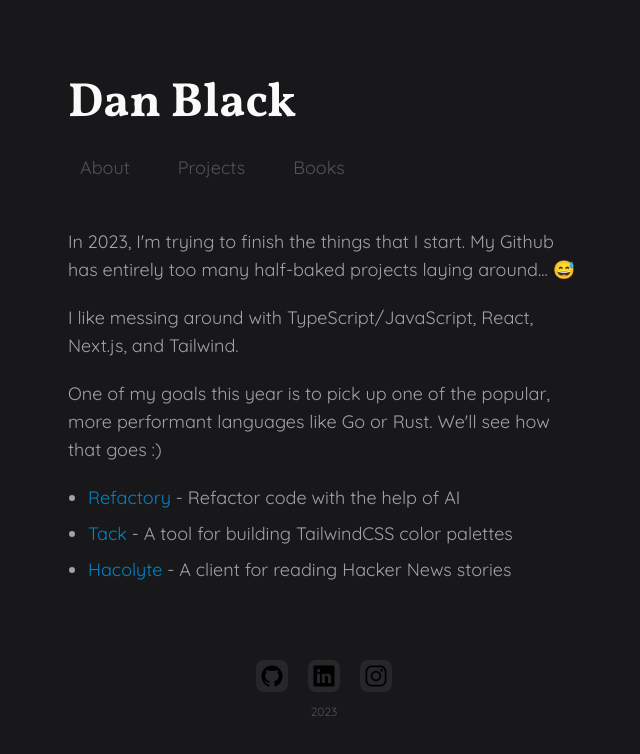
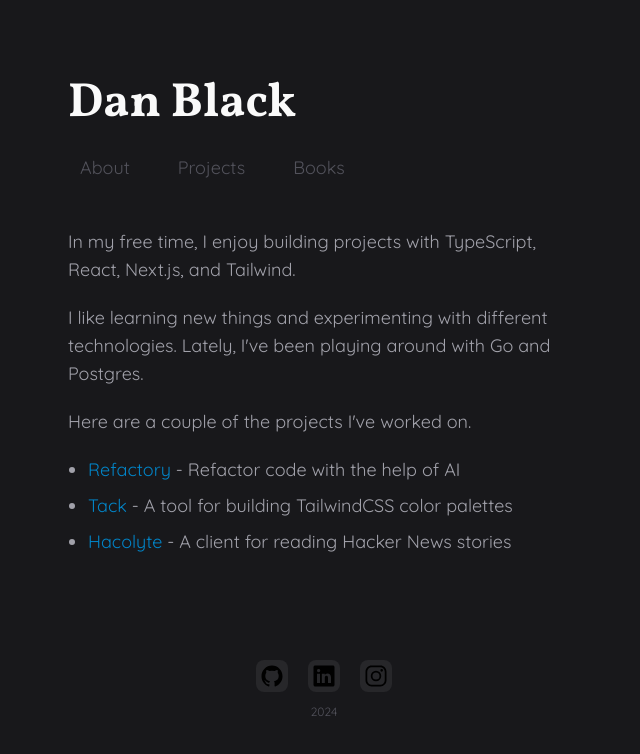
Before and after one commit to daniel-black/dbv3, a Next.js app: page /projects in a window 1280 px wide. Shown: the top 754 px of the page, without its empty margins (316-956 px from the left). Built offline with nearby package versions, Linux system fonts and the light colour scheme.

Commit message:
update site

```diff
--- a/app/Footer.tsx
+++ b/app/Footer.tsx
@@ -29,7 +29,7 @@ export default function Footer() {
           </a>
         ))}
       </div>
-      <div>{new Date().getFullYear()}</div>
+      <div>2024</div>
     </footer>
   );
 }
--- a/app/projects/page.tsx
+++ b/app/projects/page.tsx
@@ -2,17 +2,14 @@ export default function ProjectsPage() {
   return (
     <div className="space-y-5 text-lg text-zinc-400">
       <p>
-        In 2023, I&apos;m trying to finish the things that I start. My Github
-        has entirely too many half-baked projects laying around... 😅
+        In my free time, I enjoy building projects with TypeScript, React,
+        Next.js, and Tailwind.
       </p>
       <p>
-        I like messing around with TypeScript/JavaScript, React, Next.js, and
-        Tailwind.
+        I like learning new things and experimenting with different
+        technologies. Lately, I've been playing around with Go and Postgres.
       </p>
-      <p>
-        One of my goals this year is to pick up one of the popular, more
-        performant languages like Go or Rust. We&apos;ll see how that goes :)
-      </p>
+      <p>Here are a couple of the projects I've worked on.</p>
       <ul className="space-y-2 list-disc ml-5">
         <li>
           <a
```
